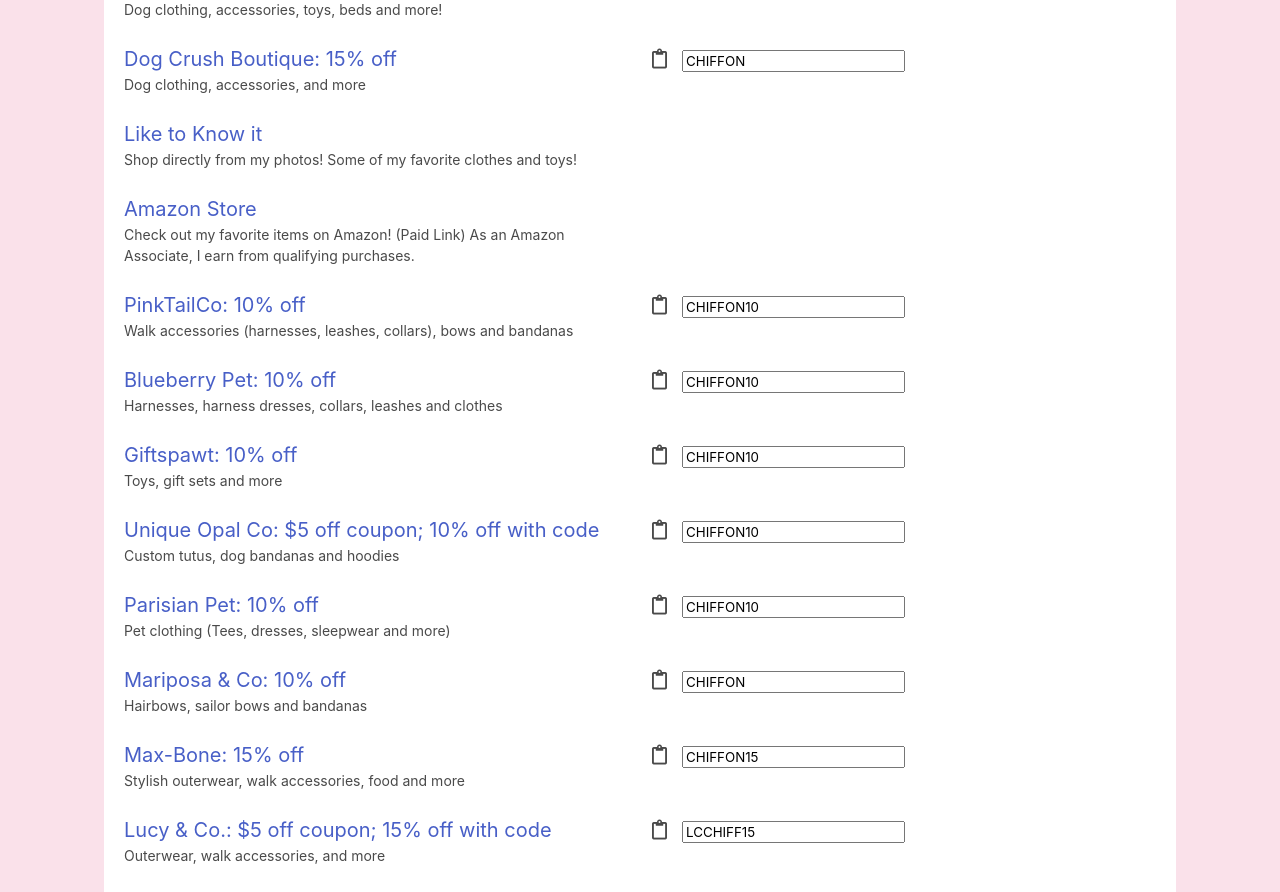
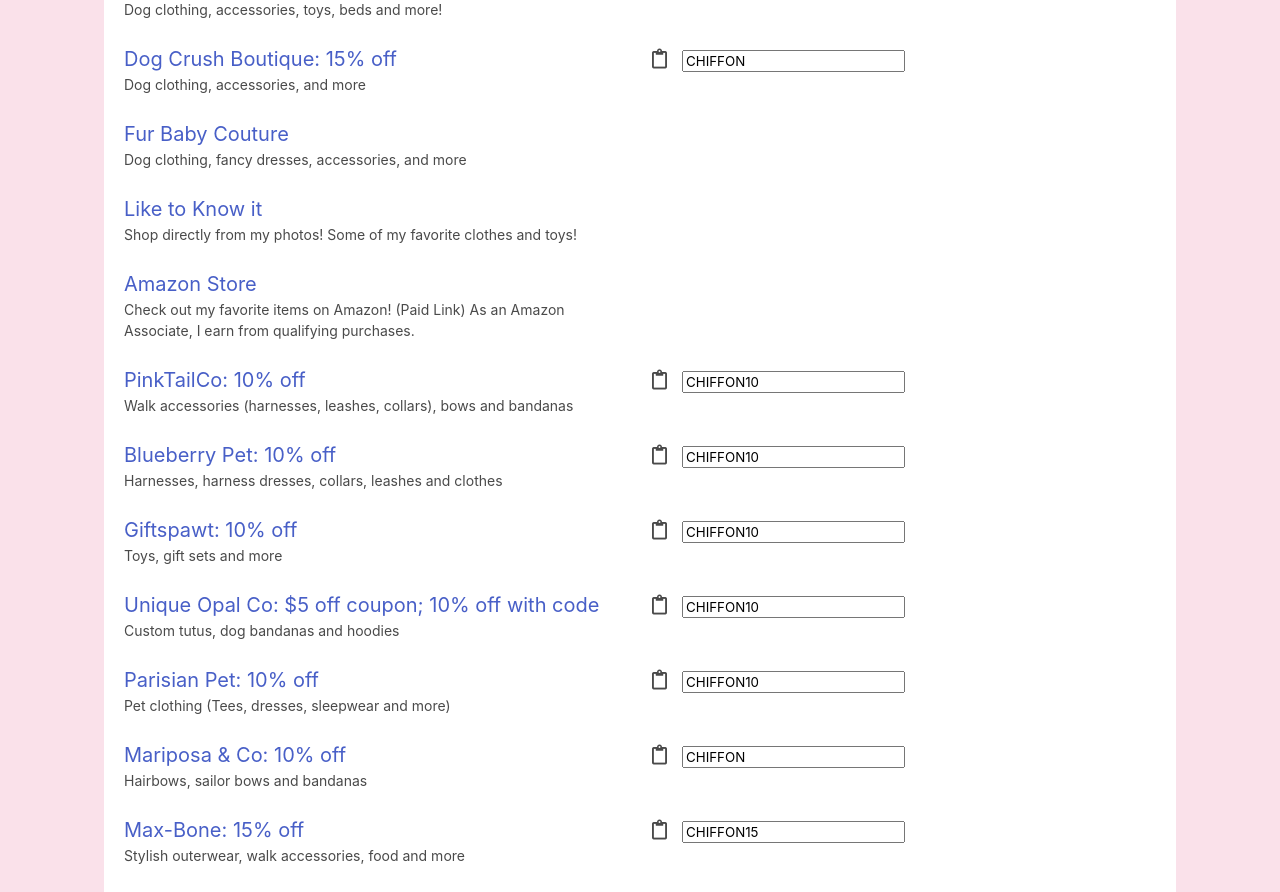
Before and after one commit to TechieQian/chiffon-next, a Next.js app: page /shop in a window 1280 px wide. Shown: the part 920-1812 px from the top of the page. Built offline with nearby package versions, Linux system fonts and the light colour scheme.

Commit message:
editing sponsors

```diff
--- a/sponsors.ts
+++ b/sponsors.ts
@@ -50,6 +50,13 @@
     code: "CHIFFON",
     subtitle: "Dog clothing, accessories, and more",
     tags: ["Dog", "Clothing", "Walk Accessories", "Dog Mom/Dad", "Human"],
+  },
+  {
+    link: "https://www.furbabycouture.com/?wpam_id=112",
+    label: "Fur Baby Couture",
+    code: null,
+    subtitle: "Dog clothing, fancy dresses, accessories, and more",
+    tags: ["Dog", "Clothing"],
   },
   {
     link: "https://www.liketoknow.it/ChiffonTheMaltipoo",
```
